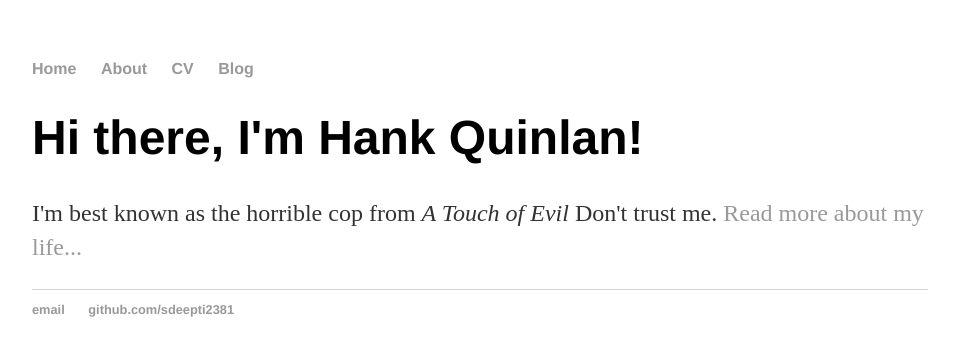
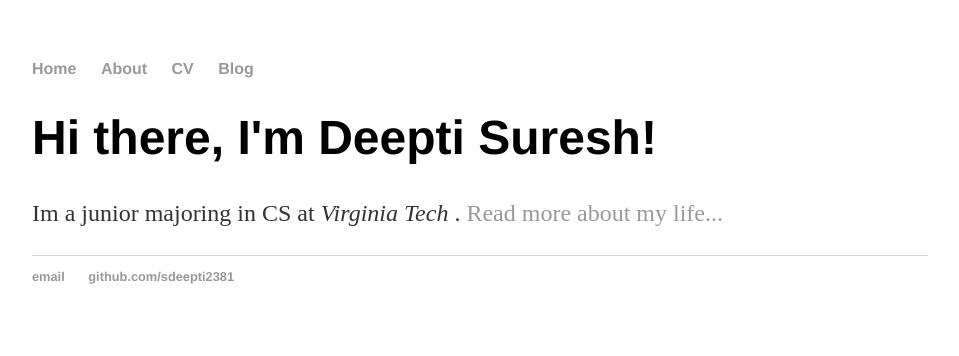
Before and after one commit to sdeepti2381/sdeepti2381.github.io, a Jekyll site: the page built from index.html, in a window 1280 px wide. Shown: the top 356 px of the page, without its empty margins (160-1119 px from the left). Built offline with Jekyll 4.4.1, drawn with Linux system fonts in a browser that asks for light colours.

Commit message:
Update index.html

```diff
--- a/index.html
+++ b/index.html
@@ -1,8 +1,8 @@
 ---
 layout: default
-title: Hank Quinlan, Horrible Cop
+title: Deepti Suresh
 ---
 <div class="blurb">
-	<h1>Hi there, I'm Hank Quinlan!</h1>
-	<p>I'm best known as the horrible cop from <em>A Touch of Evil</em> Don't trust me. <a href="/about">Read more about my life...</a></p>
+	<h1>Hi there, I'm Deepti Suresh!</h1>
+	<p>Im a junior majoring in CS at <em>Virginia Tech</em> . <a href="/about">Read more about my life...</a></p>
 </div><!-- /.blurb -->
```
